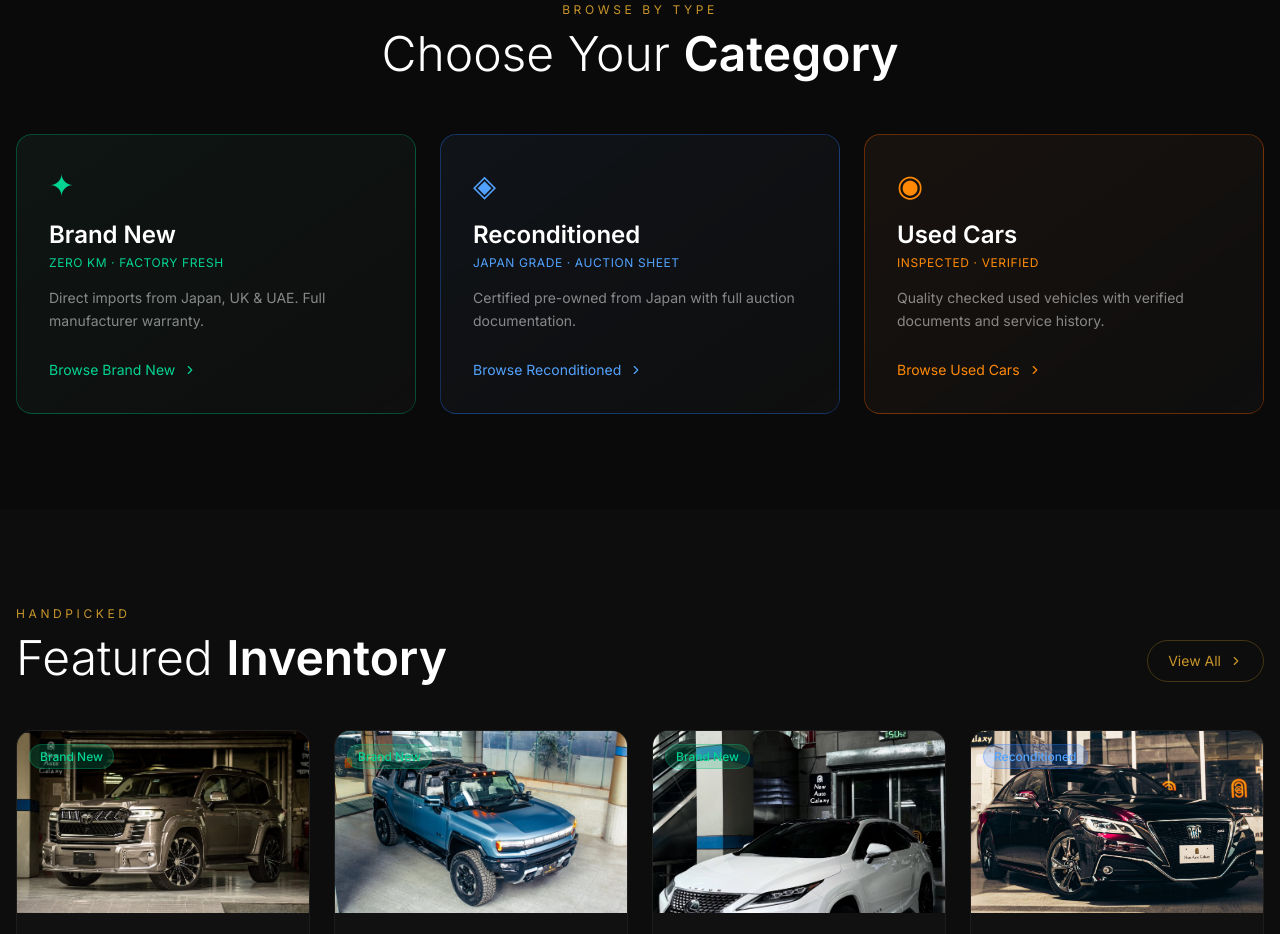
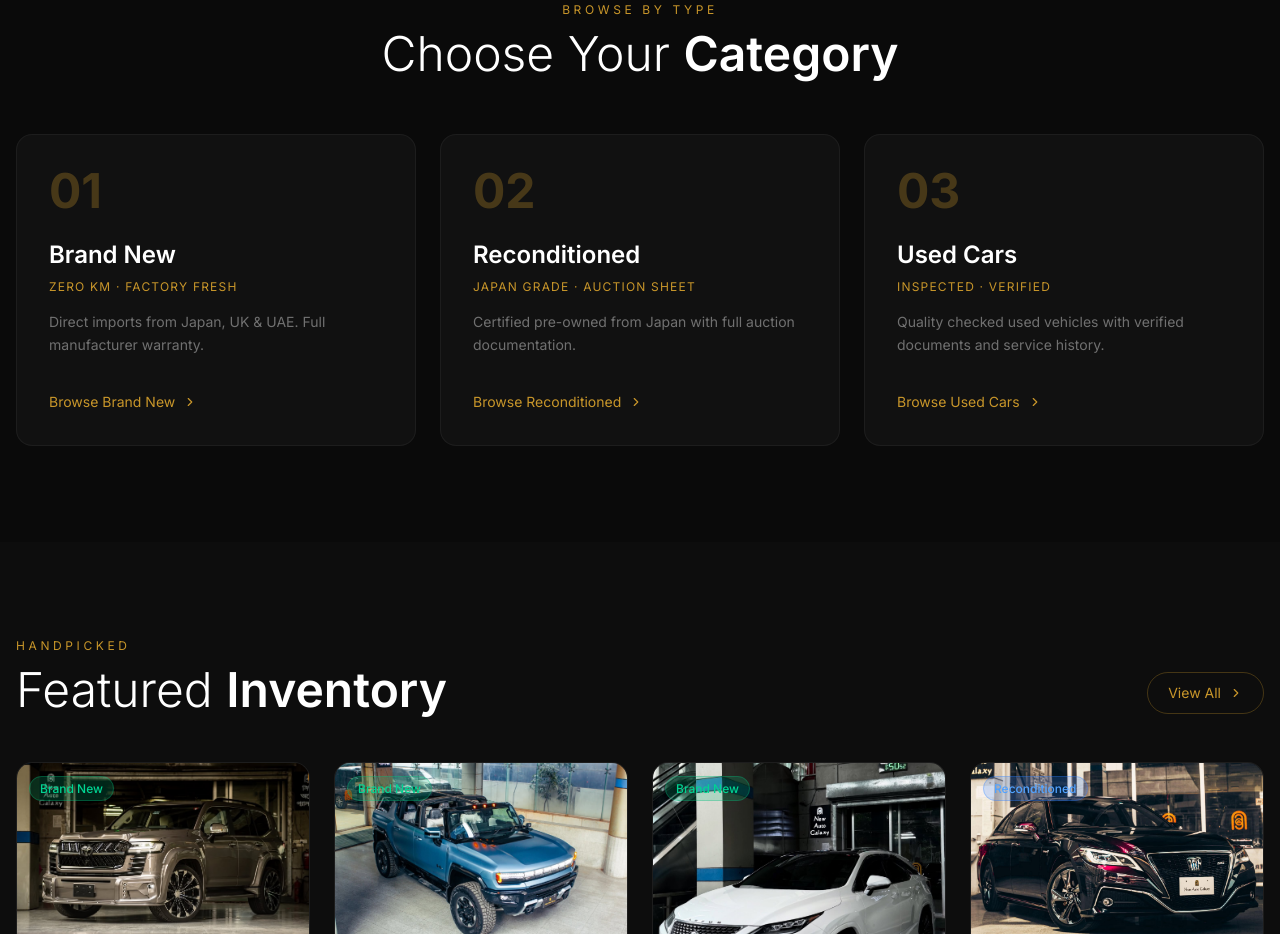
Before and after one commit to istamimnaser/NewAutoGalaxy, a React (Vite) app: page / in a window 1280 px wide. Shown: the part 1000-1934 px from the top of the page. Built offline with nearby package versions, Linux system fonts and the light colour scheme.

Commit message:
fixed color

```diff
--- a/src/pages/Home.tsx
+++ b/src/pages/Home.tsx
@@ -18,30 +18,21 @@ const categories = [
     title: 'Brand New',
     subtitle: 'Zero km · Factory Fresh',
     description: 'Direct imports from Japan, UK & UAE. Full manufacturer warranty.',
-    icon: '✦',
-    color: 'from-emerald-500/20 to-transparent',
-    border: 'border-emerald-500/30',
-    accent: 'text-emerald-400',
+    number: '01',
   },
   {
     key: 'reconditioned',
     title: 'Reconditioned',
     subtitle: 'Japan Grade · Auction Sheet',
     description: 'Certified pre-owned from Japan with full auction documentation.',
-    icon: '◈',
-    color: 'from-blue-500/20 to-transparent',
-    border: 'border-blue-500/30',
-    accent: 'text-blue-400',
+    number: '02',
   },
   {
     key: 'used',
     title: 'Used Cars',
     subtitle: 'Inspected · Verified',
     description: 'Quality checked used vehicles with verified documents and service history.',
-    icon: '◉',
-    color: 'from-orange-500/20 to-transparent',
-    border: 'border-orange-500/30',
-    accent: 'text-orange-400',
+    number: '03',
   },
 ];
 
@@ -174,18 +165,24 @@ export default function Home() {
             <Link
               key={cat.key}
               to={`/inventory?category=${cat.key}`}
-              className={`group relative p-8 rounded-2xl border bg-gradient-to-br ${cat.color} ${cat.border} overflow-hidden hover:scale-[1.02] transition-all duration-300`}
+              className="group relative p-8 rounded-2xl bg-[#111] border border-white/5 overflow-hidden hover:border-[#C8962A]/40 transition-all duration-300 hover:-translate-y-1"
             >
-              <div className="absolute inset-0 bg-[#111] opacity-80" />
+              {/* Subtle gold glow on hover */}
+              <div className="absolute inset-0 opacity-0 group-hover:opacity-100 transition-opacity duration-300 pointer-events-none"
+                style={{ background: 'radial-gradient(ellipse at top left, rgba(200,150,42,0.07) 0%, transparent 70%)' }} />
+
               <div className="relative z-10">
-                <div className={`text-3xl mb-4 ${cat.accent}`}>{cat.icon}</div>
-                <h3 className="text-white text-2xl font-semibold mb-1">{cat.title}</h3>
-                <div className={`text-xs tracking-wider uppercase mb-4 ${cat.accent}`}>{cat.subtitle}</div>
-                <p className="text-white/50 text-sm leading-relaxed mb-6">{cat.description}</p>
-                <span className={`inline-flex items-center gap-2 text-sm ${cat.accent} group-hover:gap-3 transition-all`}>
+                <div className="text-[#C8962A]/30 font-bold text-5xl leading-none mb-6 select-none">{cat.number}</div>
+                <h3 className="text-white text-2xl font-semibold mb-2">{cat.title}</h3>
+                <div className="text-[#C8962A] text-xs tracking-widest uppercase mb-4">{cat.subtitle}</div>
+                <p className="text-white/40 text-sm leading-relaxed mb-8">{cat.description}</p>
+                <span className="inline-flex items-center gap-2 text-sm text-[#C8962A] group-hover:gap-3 transition-all duration-200">
                   Browse {cat.title} <ChevronRight size={14} />
                 </span>
               </div>
+
+              {/* Bottom gold line that grows on hover */}
+              <div className="absolute bottom-0 left-0 h-px w-0 group-hover:w-full bg-[#C8962A]/40 transition-all duration-500" />
             </Link>
           ))}
         </div>
```
